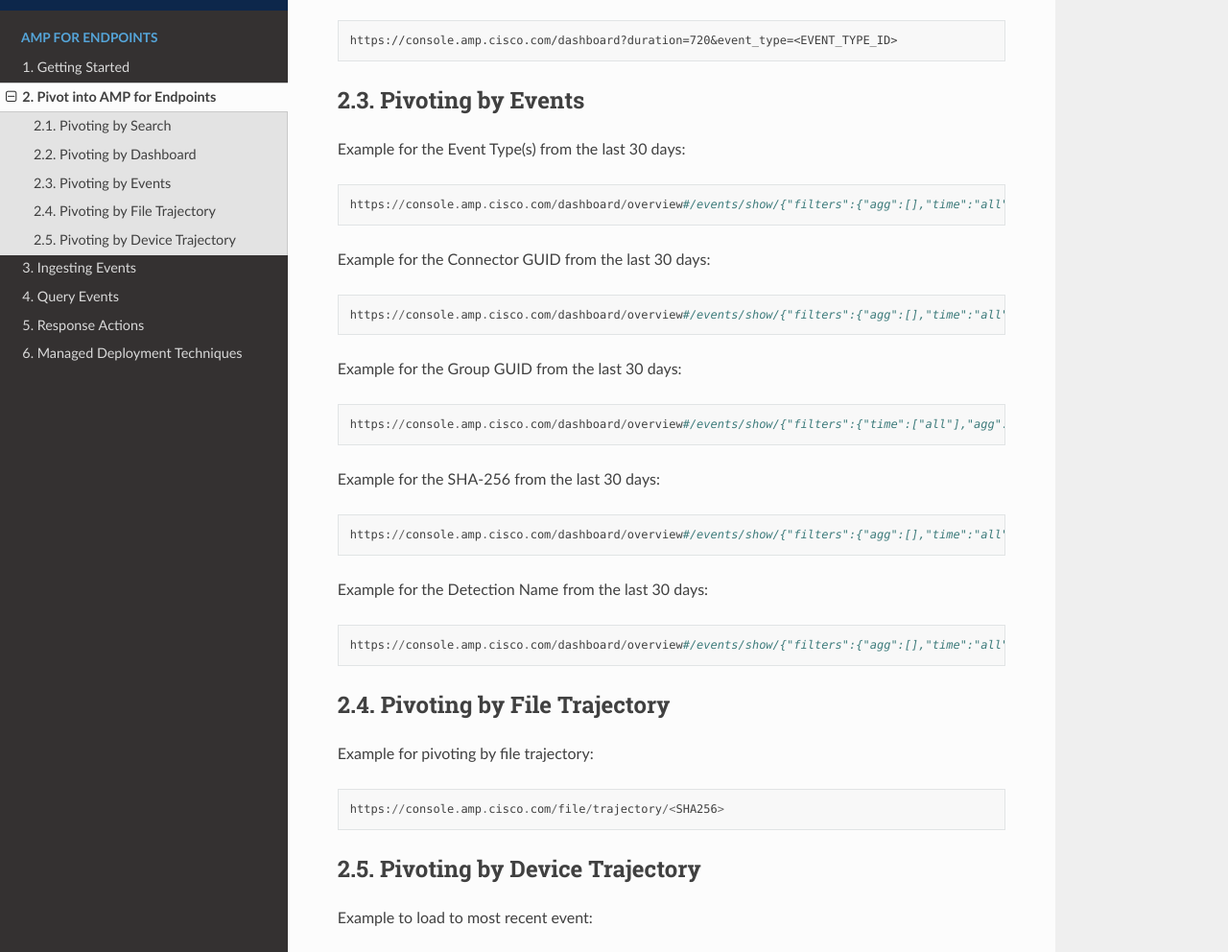
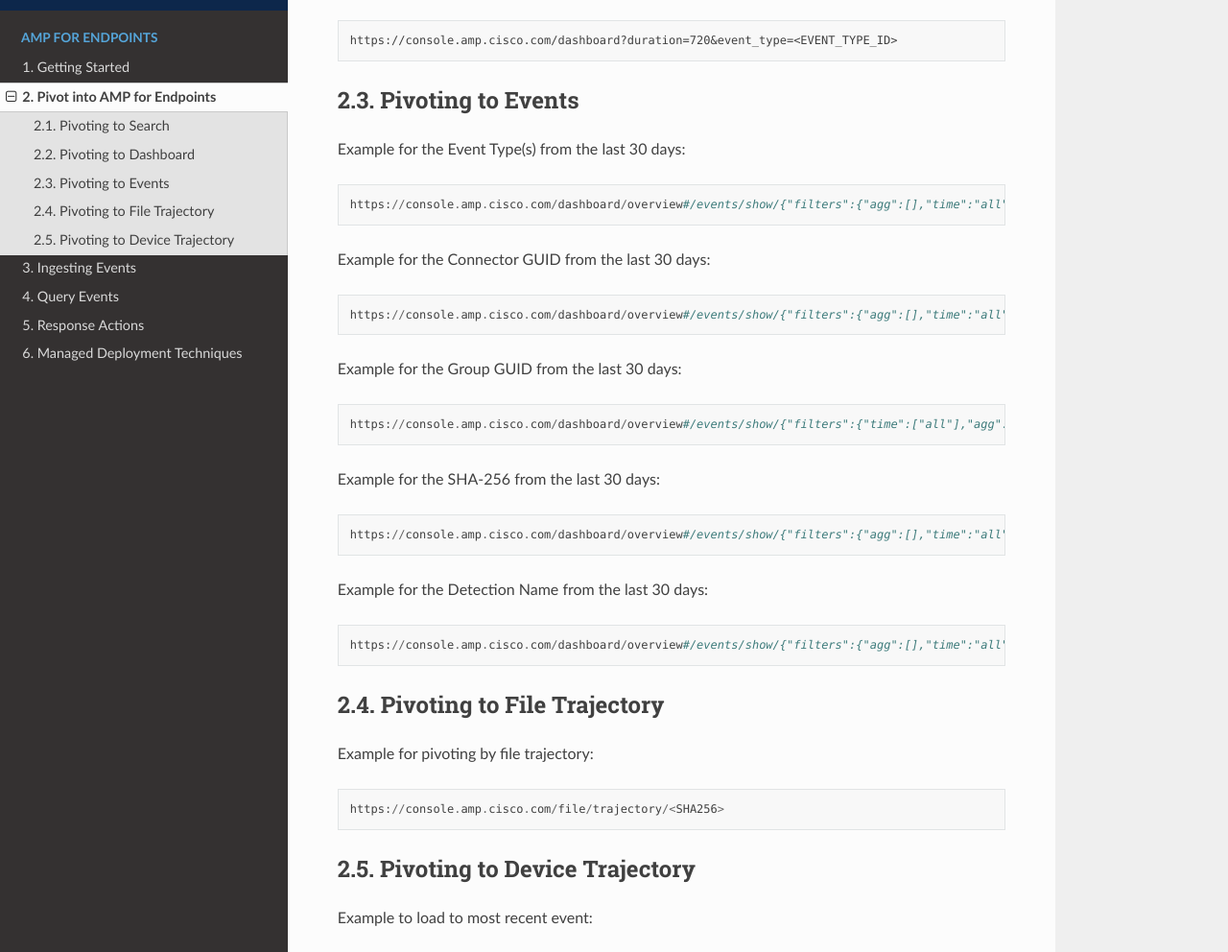
Before and after one commit to CiscoSecurity/amp-00-integration-workflows, a Sphinx documentation site: the page built from docs/source/amp/pivot.rst, in a window 1280 px wide and 1400 px high, scrolled down 1285 px. Shown: the part 172-1164 px from the top of the window at 96% size. Built offline with Sphinx 7.4.7 and the Read the Docs theme 2.0.0, drawn with Linux system fonts in a browser that asks for light colours; some of the changed text lies outside the part shown.

Commit message:
Changed all by to to

```diff
--- a/docs/source/amp/pivot.rst
+++ b/docs/source/amp/pivot.rst
@@ -1,7 +1,7 @@
 Pivot into AMP for Endpoints
 ============================
 
-Pivoting by Search
+Pivoting to Search
 ------------------
 
 Search File Trajectory, Device Trajectory, File Analysis, Users, Groups, Policies, and other sources using th following URL format:
@@ -50,7 +50,7 @@
 
     https://console.amp.cisco.com/search?query=http://propay24.ru/4/pict.jpg
 
-Pivoting by Dashboard
+Pivoting to Dashboard
 ---------------------
 
 Example for the SHA-256 from the last 30 days:
@@ -71,7 +71,7 @@
 
     https://console.amp.cisco.com/dashboard?duration=720&event_type=<EVENT_TYPE_ID>
 
-Pivoting by Events
+Pivoting to Events
 ------------------
 
 Example for the Event Type(s) from the last 30 days:
@@ -104,7 +104,7 @@
 
     https://console.amp.cisco.com/dashboard/overview#/events/show/{"filters":{"agg":[],"time":"all","tid":[],"det_name":["<DETECTION>"]},"sort_by":"ts","sort_order":"desc","name":""}
 
-Pivoting by File Trajectory
+Pivoting to File Trajectory
 ---------------------------
 
 Example for pivoting by file trajectory:
@@ -113,7 +113,7 @@
 
     https://console.amp.cisco.com/file/trajectory/<SHA256>
 
-Pivoting by Device Trajectory
+Pivoting to Device Trajectory
 -----------------------------
 
 Example to load to most recent event:
```
